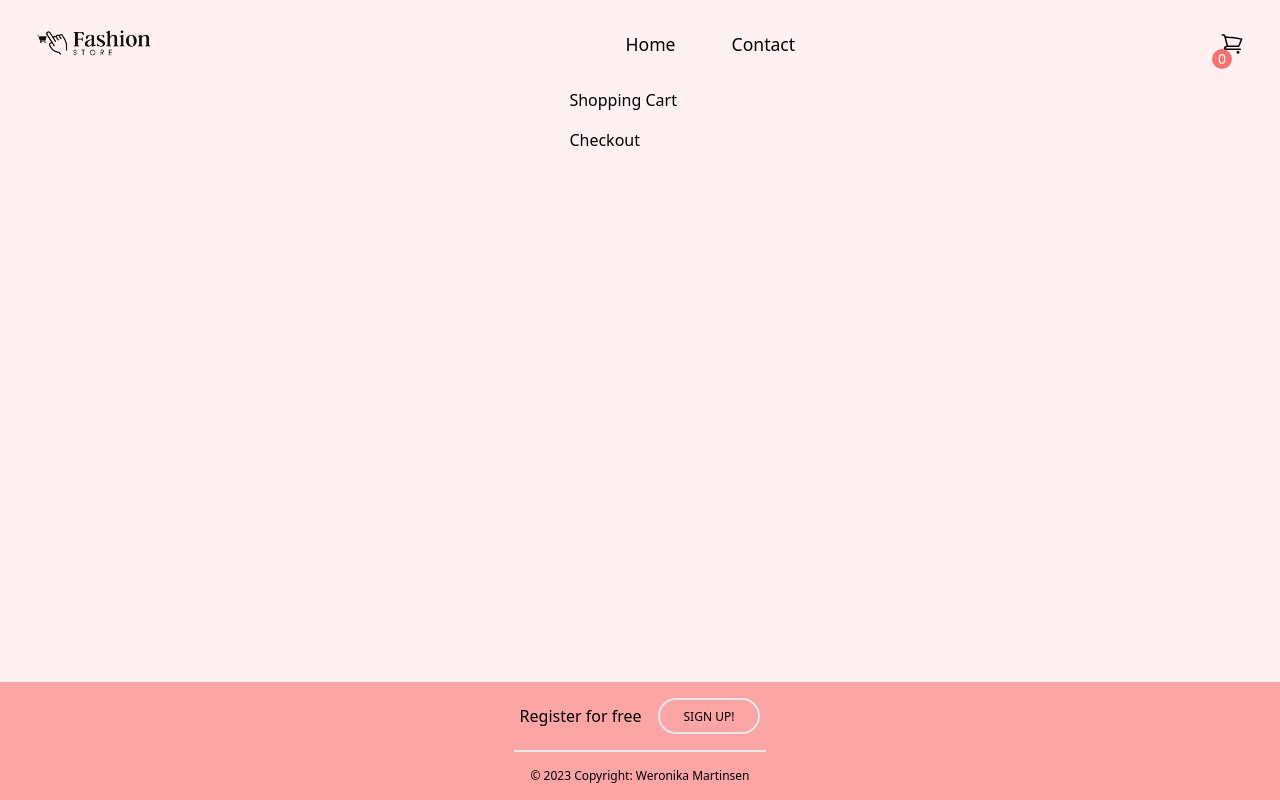
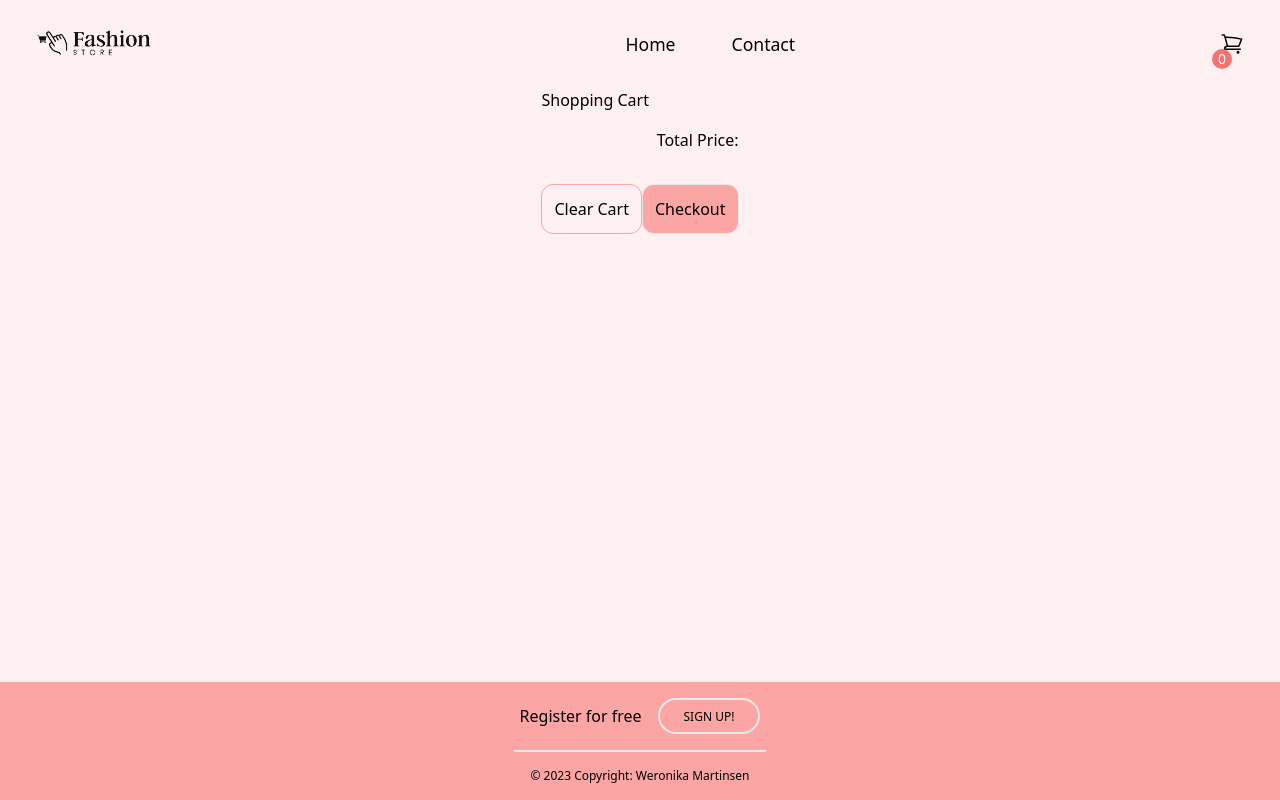
Before and after one commit to cnnrbrn/WeronikaMartinsen, a React (Vite) app in the folder eCom_react/: page /Checkout in a window 1280 px wide. Built offline with nearby package versions, Linux system fonts and the light colour scheme.

Commit message:
Adds handle clear item and clear cart

```diff
--- a/eCom_react/src/Components/CheckoutCarts/index.jsx
+++ b/eCom_react/src/Components/CheckoutCarts/index.jsx
@@ -1,6 +1,7 @@
 import { useEffect, useState } from "react";
 import { useDispatch } from "react-redux";
-import { changeQuantity } from "../../Stores/Cart";
+import { changeQuantity, removeFromCart } from "../../Stores/Cart";
+import { TrashIcon } from "@heroicons/react/24/solid";
 
 const CheckoutCarts = (props) => {
   const { productId, quantity } = props.data;
@@ -29,9 +30,20 @@ const CheckoutCarts = (props) => {
       })
     );
   };
+  const removeItem = () => {
+    dispatch(
+      removeFromCart({
+        productId: productId,
+      })
+    );
+  };
+
   console.log(detail);
   // Safely check if detail and detail.image exist before rendering
   return (
+    <>
+      <div>
+        {" "}
         <div className="flex justify-between gap-4 items-center p-2 border border-red-300 rounded-xl m-3">
           {detail && detail.image ? (
             <img
@@ -43,7 +55,9 @@ const CheckoutCarts = (props) => {
             <p>Loading image...</p> // Fallback if image is not available yet
           )}
           <h3>{detail ? detail.title : "Loading title..."}</h3>
-      <p>{detail ? detail.discountedPrice * quantity : "Loading price..."}</p>
+          <p>
+            {detail ? detail.discountedPrice * quantity : "Loading price..."}
+          </p>
           <div className="w-20 flex justify-between gap-2">
             <button
               className="rounded-full w-6 h-6 text-cyan-600"
@@ -59,7 +73,10 @@ const CheckoutCarts = (props) => {
               +
             </button>
           </div>
+          <TrashIcon onClick={removeItem} className="h-6 w-6 text-gray-500" />
         </div>
+      </div>
+    </>
   );
 };
 export default CheckoutCarts;
--- a/eCom_react/src/Components/SingleCard/index.jsx
+++ b/eCom_react/src/Components/SingleCard/index.jsx
@@ -68,7 +68,7 @@ function SingleCard({ product }) {
             <p>No reviews available.</p>
           )}
         </div>
-        <div className="flex gap-2 justify-center items-center">
+        <div className="mt-8 flex gap-2 justify-center items-center">
           <button
             onClick={handleMinusQuantity}
             className="bg-gray-200 h-full w-10 font-bold rounded-xl text-xl text-center flex justify-center items-center"
@@ -85,12 +85,14 @@ function SingleCard({ product }) {
             +
           </button>
         </div>
-        <button
-          onClick={handleAddToCard}
-          className="p-2 border text-sm gap-2 flex justify-center hover:bg-transparent hover:shadow-xl dark:bg-gray-800 dark:border-gray-700"
-        >
-          Add To Cart
-        </button>
+        <div className="flex justify-center">
+          <button
+            onClick={handleAddToCard}
+            className="mt-8 p-3 border text-md gap-2 flex justify-center bg-red-300 rounded-xl hover:bg-red-400 hover:shadow-xl dark:bg-gray-800 dark:border-gray-700"
+          >
+            Add To Cart
+          </button>
+        </div>
       </div>
     </div>
   );
--- a/eCom_react/src/Pages/Checkout.jsx
+++ b/eCom_react/src/Pages/Checkout.jsx
@@ -1,11 +1,17 @@
 import "../styles/index.css";
 import Layout from "../Layout/Layout";
-import { useSelector } from "react-redux";
+import { useDispatch, useSelector } from "react-redux";
 import CheckoutCarts from "../Components/CheckoutCarts";
+import { clearCart } from "../Stores/Cart"; // Import the clearCart action
 
 const Checkout = () => {
   const carts = useSelector((store) => store.cart.items);
-  // const statusTab = useSelector((store) => store.cart.statusTab);
+  const dispatch = useDispatch(); // Initialize the dispatch hook
+
+  // Function to clear the cart
+  const handleClearCart = () => {
+    dispatch(clearCart()); // Dispatch the clearCart action
+  };
 
   return (
     <Layout>
@@ -16,8 +22,19 @@ const Checkout = () => {
             <CheckoutCarts key={key} data={item} />
           ))}
         </div>
-        <div className="grid grid-cols-2">
-          <button>Checkout</button>
+        <div className="flex justify-end">
+          <span>Total Price:</span>
+        </div>
+        <div className="flex justify-between mb-8">
+          <button
+            onClick={handleClearCart}
+            className="mt-8 p-3 border text-md gap-2 flex justify-center border-red-300 rounded-xl hover:bg-red-400 hover:shadow-xl dark:bg-gray-800 dark:border-gray-700"
+          >
+            Clear Cart
+          </button>
+          <button className="mt-8 p-3 border text-md gap-2 flex justify-center bg-red-300 rounded-xl hover:bg-red-400 hover:shadow-xl dark:bg-gray-800 dark:border-gray-700">
+            Checkout
+          </button>
         </div>
       </div>
     </Layout>
--- a/eCom_react/src/Stores/Cart.jsx
+++ b/eCom_react/src/Stores/Cart.jsx
@@ -1,9 +1,9 @@
 import { createSlice } from "@reduxjs/toolkit";
 
 const initialState = {
-  items: localStorage.getItem("cart")
+  items: localStorage.getItem("carts")
     ? JSON.parse(localStorage.getItem("carts"))
-    : [],
+    : [], // Consistent key name here
   statusTab: false,
 };
 
@@ -21,7 +21,7 @@ const cartSlice = createSlice({
       } else {
         state.items.push({ productId, quantity });
       }
-      localStorage.setItem("carts", JSON.stringify(state.items));
+      localStorage.setItem("carts", JSON.stringify(state.items)); // Consistent key name here
     },
     changeQuantity(state, action) {
       const { productId, quantity } = action.payload;
@@ -35,13 +35,30 @@ const cartSlice = createSlice({
           (item) => item.productId !== productId
         );
       }
-      localStorage.setItem("carts", JSON.stringify(state.items));
+      localStorage.setItem("carts", JSON.stringify(state.items)); // Consistent key name here
     },
     toggleStatusTab(state) {
       state.statusTab = !state.statusTab;
     },
+    removeFromCart(state, action) {
+      // Mutate the state.items array directly
+      state.items = state.items.filter(
+        (item) => item.productId !== action.payload.productId
+      );
+      localStorage.setItem("carts", JSON.stringify(state.items)); // Save updated cart to local storage
+    },
+    clearCart(state) {
+      state.items = [];
+      localStorage.setItem("carts", JSON.stringify(state.items));
+    },
   },
 });
 
-export const { addToCart, changeQuantity, toggleStatusTab } = cartSlice.actions;
+export const {
+  addToCart,
+  changeQuantity,
+  toggleStatusTab,
+  removeFromCart,
+  clearCart,
+} = cartSlice.actions;
 export default cartSlice.reducer;
```
Lines whose indentation alone changed are shown as unchanged.
